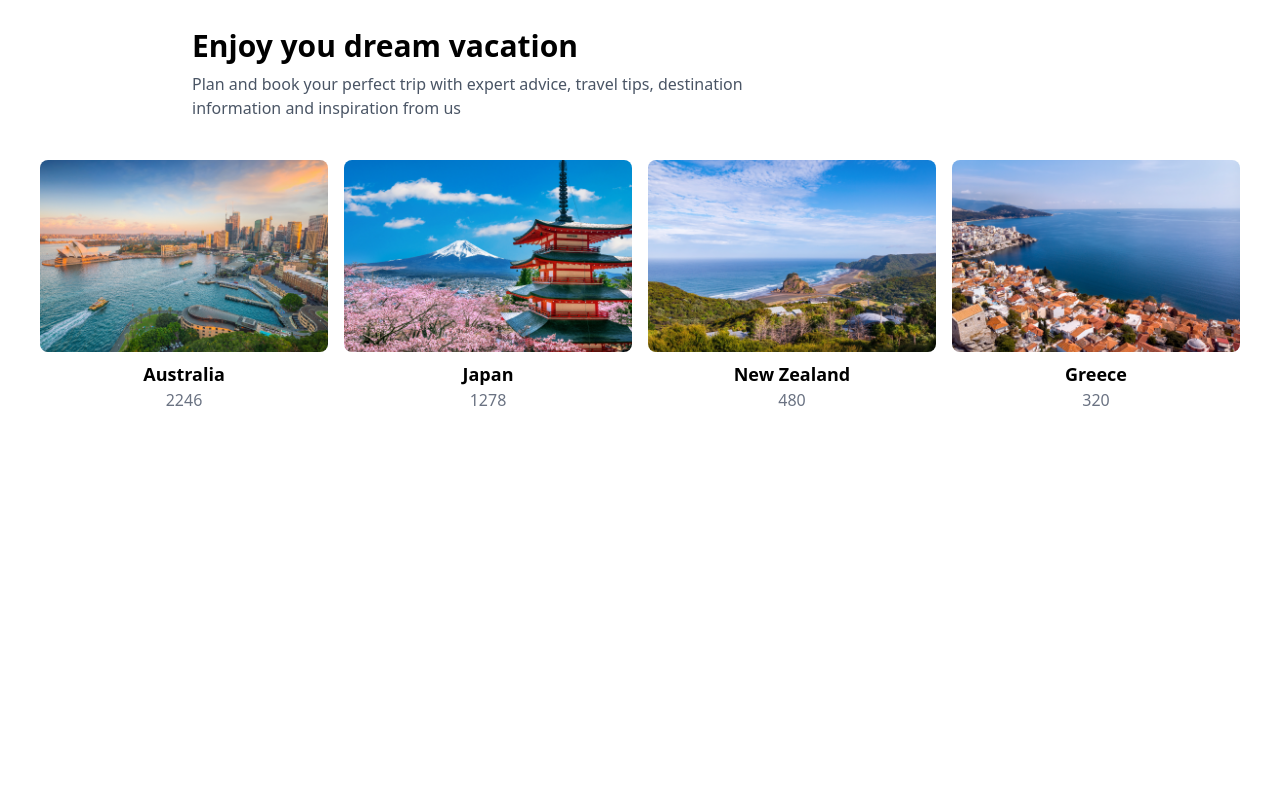
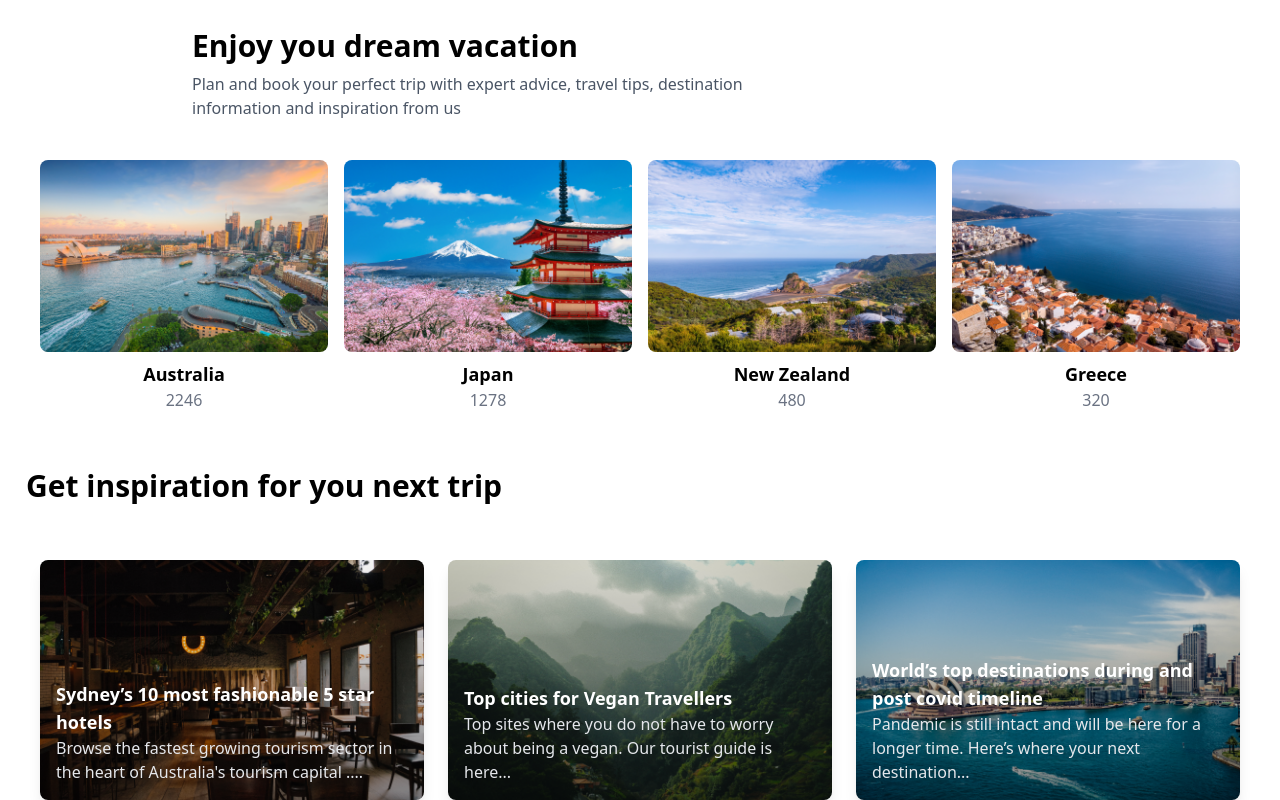
Before and after one commit to creation7654321/hotel-booking-app, a React (Vite) app in the folder client/: page / in a window 1280 px wide. Shown: the part 584-1384 px from the top of the page. Before the commit the page ends 996 px from the top, so only its background shows below. Built offline with nearby package versions, Linux system fonts and the light colour scheme.

Commit message:
creating UserRoutes.jsx, and user folder for userDetails

```diff
--- a/client/src/App.jsx
+++ b/client/src/App.jsx
@@ -4,6 +4,8 @@ import Login from './pages/Login'
 import { Route, Routes } from 'react-router-dom'
 import Register from './pages/Register'
 import HomePage from './pages/HomePage'
+import UserRoutes from './components/Routes/UserRoutes'
+import UserDashboard from './pages/user/UserDashboard'
 
 function App() {
   return (
@@ -13,6 +15,10 @@ function App() {
         <Route path="/" element={<HomePage/>} />
         <Route path="/login" element={<Login/>} />
         <Route path="/register" element={<Register/>} />
+        <Route path="/user" element={<UserRoutes />}>
+          <Route path="" element={<UserDashboard />} />
+          {/* <Route path="your-order" element={<Your} */}
+        </Route>
       </Routes>
     </div>
   )
--- /dev/null
+++ b/client/src/components/NextTrip.jsx
@@ -0,0 +1,57 @@
+import React from 'react'
+import Image1 from "../assets/Post/Rectangle 16.png";
+import Image2 from "../assets/Post/Rectangle 17.png";
+import Image3 from "../assets/Post/Rectangle 8 (1).png";
+
+function NextTrip() {
+    const trips = [
+    {
+      image: Image1,
+      title: "Sydney’s 10 most fashionable 5 star hotels",
+      description:
+        "Browse the fastest growing tourism sector in the heart of Australia's tourism capital ....",
+    },
+    {
+      image: Image2,
+      title: "Top cities for Vegan Travellers",
+      description:
+        "Top sites where you do not have to worry about being a vegan. Our tourist guide is here...",
+    },
+    {
+      image: Image3,
+      title: "World’s top destinations during and post covid timeline",
+      description:
+        "Pandemic is still intact and will be here for a longer time. Here’s where your next destination...",
+    },
+  ];
+
+  return (
+    <div className='max-w-7xl mx-auto mt-14 px-4'>
+        <h1 className='text-3xl font-semibold mb-6 ml-[10px]'>
+            Get inspiration for you next trip
+        </h1>
+        <div className='flex flex-wrap gap-6 justify-center  mt-14'>
+            {trips.map((trip,index)=>(
+                <div
+                key={index}
+                className='relative w-[24rem] h-[15rem] rounded-lg overflow-hidden shadow-lg'
+                >
+                    <img
+                    src={trip.image}
+                    alt={trip.title}
+                    className='w-full h-full object-cover'
+                    />
+                    <div className='absolute inset-0  bg-opacity-40 p-4 flex flex-col justify-end'>
+                        <h2 className='text-white text-lg font-semibold '>{trip.title}</h2>
+                        <p className='text-gray-200'>{trip.description}</p>
+                    </div>
+
+                </div>
+            ))}
+
+        </div>
+    </div>
+  )
+}
+
+export default NextTrip
--- /dev/null
+++ b/client/src/components/Routes/Admin.jsx
@@ -0,0 +1,33 @@
+import { useState } from "react";
+import { useAuth } from "../../context/UserContext";
+import { useEffect } from "react";
+import axios from "axios";
+import { Outlet } from "react-router-dom";
+import Spinner from "./Spinner";
+
+
+function AdminRoutes() {
+    const[ok, setOk] = useState(false);
+    const [auth] = useAuth();
+
+    useEffect(()=>{
+        const authCheck = async()=>{
+            try {
+                const res = await axios.get(`${import.meta.env.VITE_BASE_URL}/api/auth/user-auth`,{
+                    headers : {
+                        'Authorization' : `Bearer ${auth?.token}`
+                    }
+                })
+                setOk(res.data.ok)
+            } catch (error) {
+                console.log(error);
+                setOk(false);
+            }
+        }
+        if(auth?.token) authCheck();
+    },[auth?.token]);
+
+    return ok ?<Outlet /> : <Spinner />
+}
+
+export default AdminRoutes
--- /dev/null
+++ b/client/src/components/Routes/Spinner.jsx
@@ -0,0 +1,16 @@
+import React from 'react'
+
+function Spinner() {
+  return (
+    <div>
+        <div className="flex space-x-2 justify-center items-center bg-white h-screen dark:invert">
+        <span className="sr-only">Loading...</span>
+        <div className="h-8 w-8 bg-black rounded-full animate-bounce [animation-delay:-0.3s]" />
+        <div className="h-8 w-8 bg-black rounded-full animate-bounce [animation-delay:-0.15s]" />
+        <div className="h-8 w-8 bg-black rounded-full animate-bounce" />
+      </div>
+    </div>
+  )
+}
+
+export default Spinner
--- /dev/null
+++ b/client/src/components/Routes/UserRoutes.jsx
@@ -0,0 +1,36 @@
+import React from 'react';
+import { useAuth } from '../../context/UserContext';
+import axios from 'axios';
+import Spinner from './Spinner';
+import { useState } from 'react';
+import { useEffect } from 'react';
+import { Outlet } from 'react-router-dom';
+
+
+
+function UserRoutes() {
+    const[ok, setOk] = useState(false);
+    const[auth] = useAuth();
+
+    useEffect(()=>{
+        const authCheck = async ()=>{
+            try {
+                const res = await axios.get(`${import.meta.env.VITE_BASE_URL}/api/auth/user-auth`,{
+                    headers : {
+                        'Authorization' : `Bearer ${auth?.token}`
+                    }
+                })
+                setOk(res.data.ok)
+            } catch (error) {
+                console.log(error);
+                setOk(false);
+            }
+        }
+
+        if(auth?.token) authCheck();
+    },[auth?.token]);
+
+    return ok ? <Outlet /> :<Spinner />
+}
+
+export default UserRoutes
--- a/client/src/pages/HomePage.jsx
+++ b/client/src/pages/HomePage.jsx
@@ -1,12 +1,14 @@
 import React from 'react'
 import Banner from '../components/Banner'
 import DreamVacation from '../components/DreamVacation'
+import NextTrip from '../components/NextTrip'
 
 function HomePage() {
   return (
     <div>
         <Banner />
         <DreamVacation />
+        <NextTrip />
     </div>
   )
 }
--- /dev/null
+++ b/client/src/pages/user/Navbar.jsx
@@ -0,0 +1,33 @@
+import React from 'react'
+import {FaUser,FaList} from 'react-icons/fa'
+import { Link } from 'react-router-dom'
+
+const navbarMenu = [
+    {id:1, name: "User Details", link:'/user', icon:<FaUser />},
+    {id:2, name: "Your Order", link:'/user/your-order', icon:<FaList />},
+]
+
+function Navbar() {
+  return (
+    <div className='bg-gray-800 text-white w-[15rem] h-full min-h-[28rem] border-r border-gray-700'>
+        <nav className='flex flex-col p-5 space-x-4'>
+            {navbarMenu.map((item)=>{
+                return (
+                    <Link
+                    key={item.id}
+                    to={item.link}
+                    className='flex items-center p-3 rounded-lg hover:bg-gray-700 transition-colors duration-300 '
+                    >
+                        <span className='mr-3 text-xl'>{item.icon}</span>
+                        <span className='text-md '>{item.name}</span>
+                    </Link>
+                )
+            })}
+
+        </nav>
+
+    </div>
+  )
+}
+
+export default Navbar
--- /dev/null
+++ b/client/src/pages/user/UserDashboard.jsx
@@ -0,0 +1,20 @@
+import React from 'react'
+import Navbar from './Navbar'
+import UserDetails from './UserDetails'
+
+function UserDashboard() {
+  return (
+    <div className='flex items-center items-start p-10 bg-gray-50 min-h-screen'>
+        <div
+        className='flex shadow-lg rounded-lg overflow-hidden bg-white min-h-[28rem] w-[82rem]'>
+            <Navbar />
+            <UserDetails />
+
+
+        </div>
+
+    </div>
+  )
+}
+
+export default UserDashboard
--- /dev/null
+++ b/client/src/pages/user/UserDetails.jsx
@@ -0,0 +1,32 @@
+import React from 'react'
+import {useAuth} from '../../context/UserContext'
+
+function UserDetails() {
+    const [auth] = useAuth();
+    const user = {
+        name: auth.user?.name,
+        email: auth.user?.email
+    }
+  return (
+    <div className='p-8 max-w-sm bg-white mt-6'>
+        <h2 className='text-2xl font-bold text-gray-800 mb-6 text-center'>
+            User Details
+        </h2>
+        <div className='space-y-4'>
+            <div className='flex items-center'>
+                <span className='font-semibold text-gray-800 w-24'>Name:</span>
+                <span className='text-gray-600'>{user.name}</span>
+            </div>
+
+            <div className='flex items-center'>
+                <span className='font-semibold text-gray-800 w-24'>Email:</span>
+                <span className='text-gray-600'>{user.email}</span>
+            </div>
+
+        </div>
+
+    </div>
+  )
+}
+
+export default UserDetails
```
Also changed, not shown: 2 other files (tests, documents, lock files or other folders).
